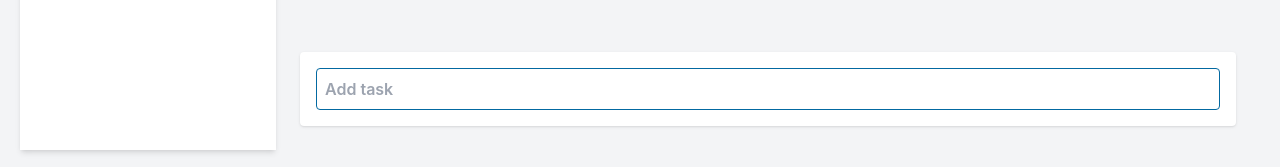
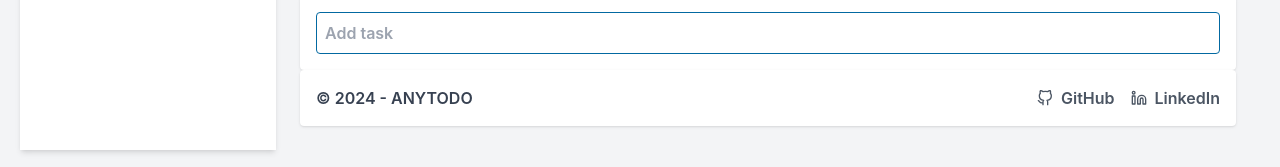
Before and after one commit to mohamedajjaji/AnyTodo, a React (Create React App) app in the folder frontend/: page /dashboard in a window 1280 px wide. Shown: the part 630-797 px from the top of the page. Built offline with nearby package versions, Linux system fonts and the light colour scheme; no server answers.

Commit message:
Add footer

```diff
--- a/frontend/src/components/Dashboard.js
+++ b/frontend/src/components/Dashboard.js
@@ -2,7 +2,7 @@ import React, { useEffect, useState, useRef } from 'react';
 import axios from 'axios';
 import { Link, useNavigate } from 'react-router-dom';
 import { Menu } from '@headlessui/react';
-import { FiMoreVertical, FiLogOut, FiSun, FiCalendar, FiClipboard, FiList, FiUser, FiSearch, FiChevronDown, FiMenu, FiArrowLeft, FiBell, FiBellOff } from 'react-icons/fi';
+import { FiMoreVertical, FiLogOut, FiSun, FiCalendar, FiClipboard, FiList, FiUser, FiSearch, FiChevronDown, FiMenu, FiArrowLeft, FiBell, FiBellOff, FiGithub, FiLinkedin } from 'react-icons/fi';
 import TaskDetails from './TaskDetails';
 import { CSSTransition, TransitionGroup } from 'react-transition-group';
 import dayjs from 'dayjs';
@@ -541,6 +541,17 @@ const Dashboard = () => {
             </div>
           </div>
         </CSSTransition>
+        <footer className="mt-auto flex justify-between text-gray-700 items-center bg-white p-4 shadow rounded">
+          <span>&copy; 2024 - ANYTODO</span>
+          <div className="flex space-x-4">
+            <a href="https://github.com/mohamedajjaji" target="_blank" rel="noopener noreferrer" className="text-gray-600 hover:text-gray-900 flex items-center">
+              <FiGithub className="mr-2" /> GitHub
+            </a>
+            <a href="https://www.linkedin.com/in/mohamedajjaji/" target="_blank" rel="noopener noreferrer" className="text-gray-600 hover:text-gray-900 flex items-center">
+              <FiLinkedin className="mr-2" /> LinkedIn
+            </a>
+          </div>
+        </footer>
       </main>
     </div>
   );
```
